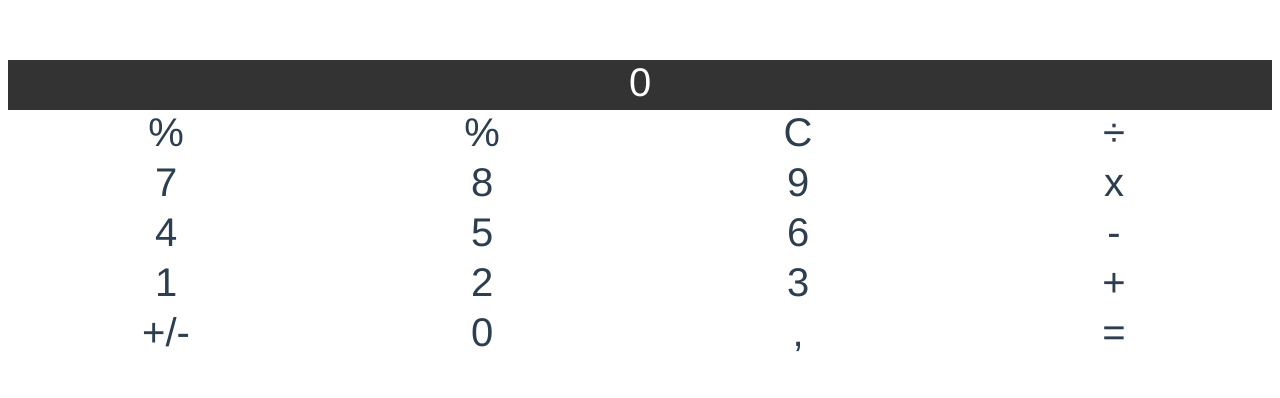
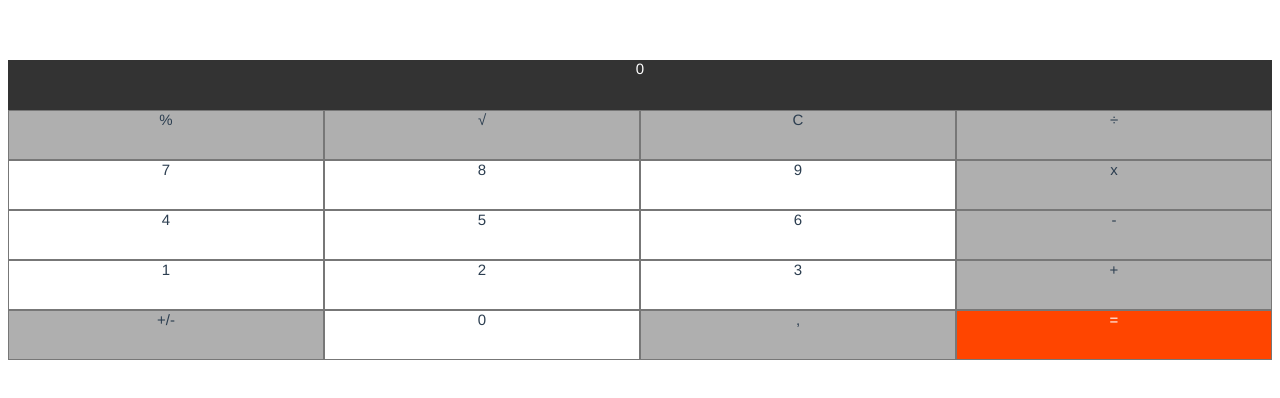
Before and after one commit to PolyanaF/Calculadora-Vue, a Vue app: page / in a window 1280 px wide. Shown: the top 398 px of the page. Built offline with nearby package versions, Linux system fonts and the light colour scheme.

Commit message:
Adiconando perfumaria na calculadora - Calculadora.vue.

```diff
--- a/src/components/Calculadora.vue
+++ b/src/components/Calculadora.vue
@@ -1,26 +1,26 @@
 <template>
   <div class="calculadora">
    <div class="display">0</div>
-   <div>%</div>
-   <div>%</div>
-   <div>C</div>
-   <div>÷</div>
-   <div>7</div>
-   <div>8</div>
-   <div>9</div>
-   <div>x</div>
-   <div>4</div>
-   <div>5</div>
-   <div>6</div>
-   <div>-</div>
-   <div>1</div>
-   <div>2</div>
-   <div>3</div>
-   <div>+</div>
-   <div>+/-</div>
-   <div>0</div>
-   <div>,</div>
-   <div>=</div>
+   <div class="botao">%</div>
+   <div class="botao">√</div>
+   <div class="botao">C</div>
+   <div class="botao">÷</div>
+   <div class="botaoNum">7</div>
+   <div class="botaoNum">8</div>
+   <div class="botaoNum">9</div>
+   <div class="botao">x</div>
+   <div class="botaoNum">4</div>
+   <div class="botaoNum">5</div>
+   <div class="botaoNum">6</div>
+   <div class="botao">-</div>
+   <div class="botaoNum">1</div>
+   <div class="botaoNum">2</div>
+   <div class="botaoNum">3</div>
+   <div class="botao">+</div>
+   <div class="botao">+/-</div>
+   <div class="botaoNum">0</div>
+   <div class="botao">,</div>
+   <div class="botaoResul">=</div>
   </div>
 </template>
 
@@ -33,7 +33,7 @@ export default {
 <!-- Add "scoped" attribute to limit CSS to this component only -->
 <style scoped>
 .calculadora{
-  font-size: 40px;
+  font-size: 15px;
   display: grid;
   grid-template-columns: repeat(4, 1fr);
   grid-auto-rows: minmax(50px, auto);
@@ -44,4 +44,19 @@ export default {
   background-color: #333;
   color: white;
 }
+
+.botao{
+  background-color: #afafaf;
+  border: 1px solid rgb(119, 119, 119);
+}
+
+.botaoNum {
+  border: 1px solid rgb(119, 119, 119);
+}
+
+.botaoResul{
+  background-color: orangered;
+  border: 1px solid rgb(119, 119, 119);
+  color: white;
+}
 </style>
```
